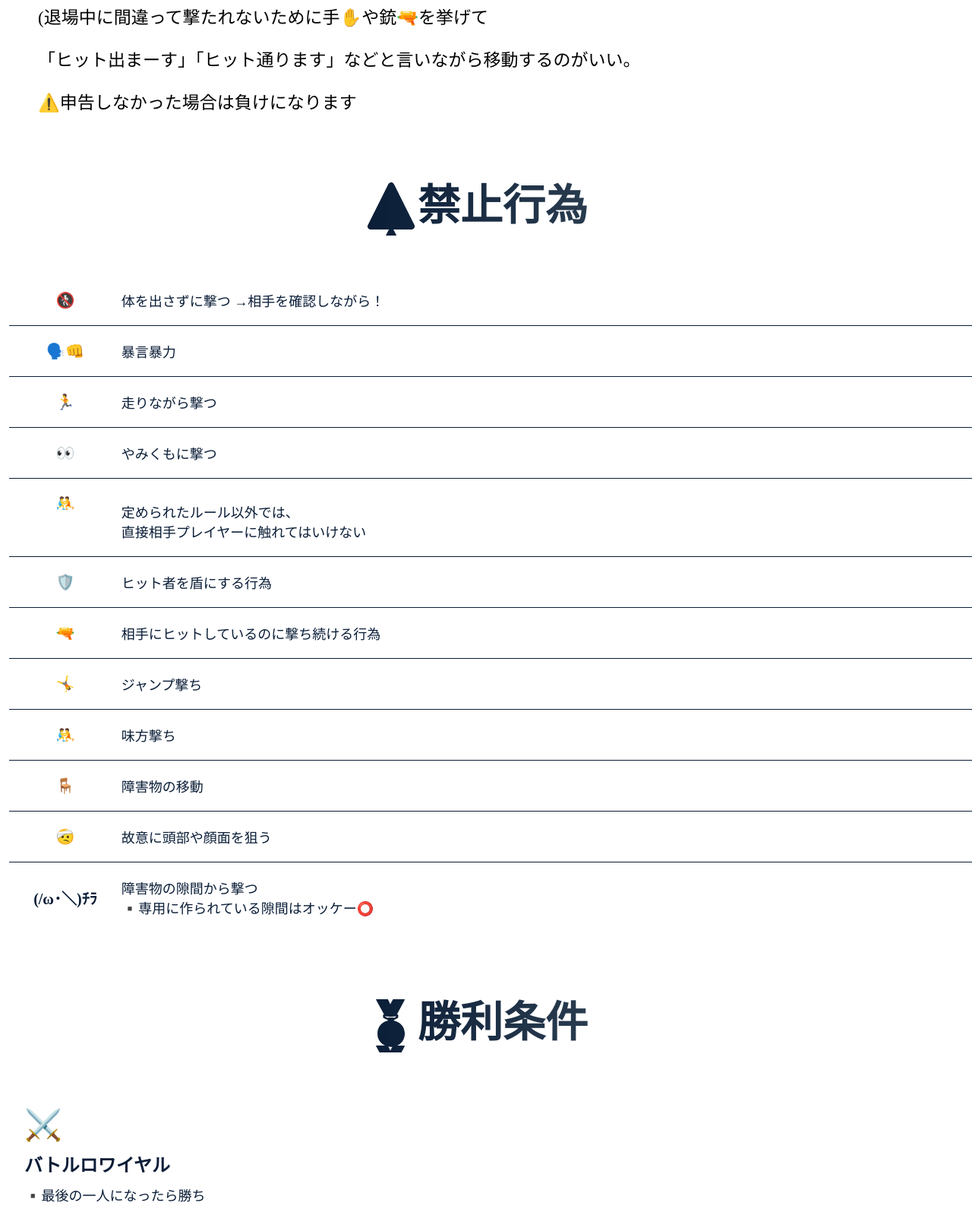
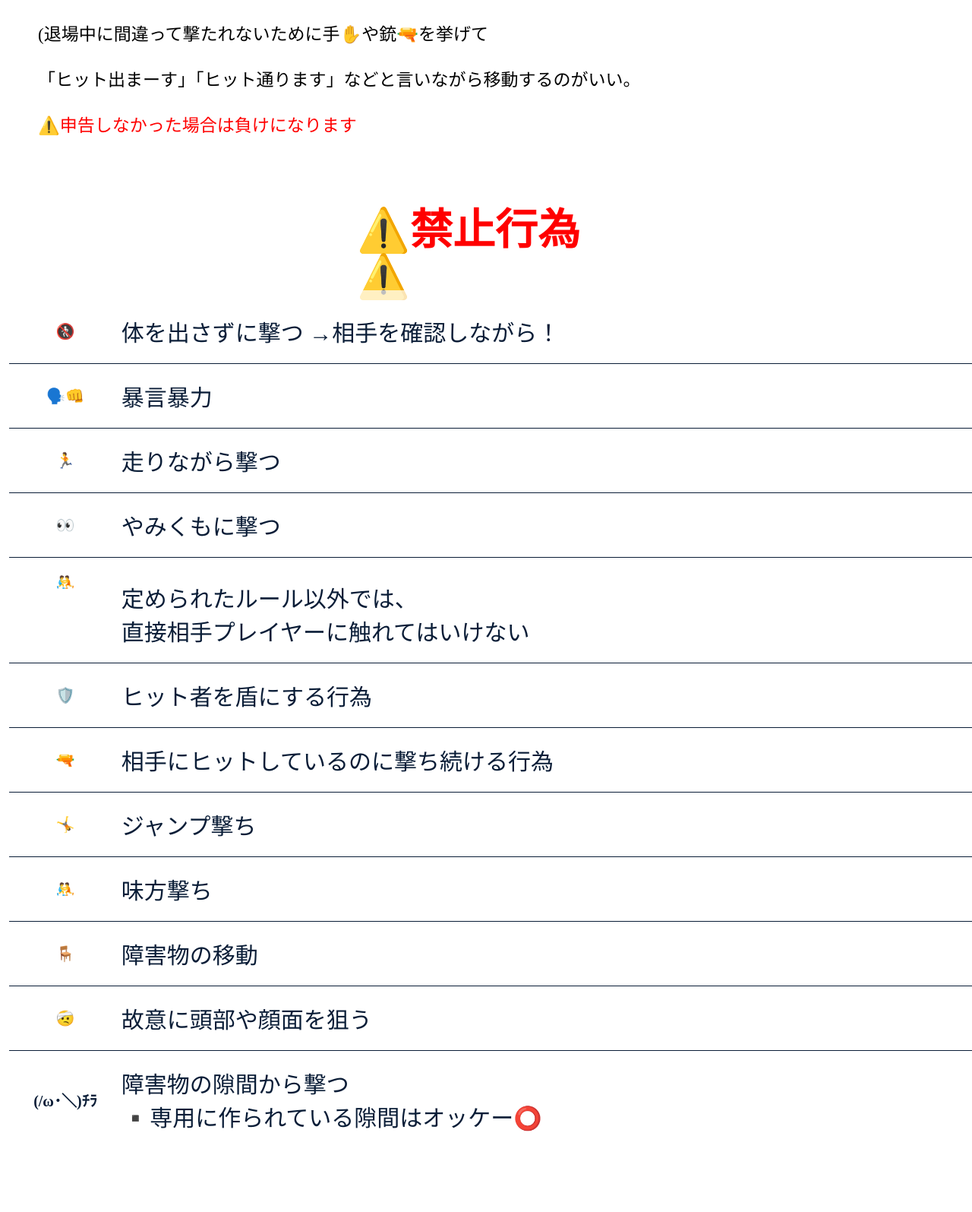
Before and after one commit to kotorody/sabage, a plain HTML site: page index.html in a window 1280 px wide. Shown: the part 945-2540 px from the top of the page at 76% size. Drawn offline with Linux system fonts and the light colour scheme.

Commit message:
Update style.css

```diff
--- a/style.css
+++ b/style.css
@@ -72,7 +72,7 @@ body {
   font-size: 23px;
   font-style: normal;
   font-weight: 400;
-  line-height: 56px;
+  line-height: 60px;
   margin-top: 40px;
 }
 
@@ -85,12 +85,13 @@ body {
 }
 
 .ca {
-  width: 320px;
+  color: red;
+  width: 340px;
   height: 70px;
-  background: linear-gradient(90deg, #0a1d37 0%, #2c3e50 100%);
+  /*background: linear-gradient(90deg, #0a1d37 0%, #2c3e50 100%);
   -webkit-background-clip: text;
   -webkit-text-fill-color: transparent;
-  mix-blend-mode: plus-darker;
+  mix-blend-mode: plus-darker;*/
   font-family: Helvetica;
   font-size: 56px;
   font-style: normal;
@@ -139,7 +140,7 @@ body {
 .枠内項目詳細 {
   color: #0a1d37;
   width: 100%;
-  font-size: 18px;
+  font-size: 30px;
   font-style: normal;
   font-weight: 400;
   line-height: normal;
@@ -162,12 +163,12 @@ body {
 }
 
 .ea {
-  width: 320px;
+  width: 340px;
   height: 70px;
-  background: linear-gradient(90deg, #0a1d37 0%, #2c3e50 100%);
+  /*background: linear-gradient(90deg, #0a1d37 0%, #2c3e50 100%);
   -webkit-background-clip: text;
   -webkit-text-fill-color: transparent;
-  mix-blend-mode: plus-darker;
+  mix-blend-mode: plus-darker;*/
   font-family: Helvetica;
   font-size: 56px;
   font-style: normal;
@@ -195,9 +196,10 @@ body {
 }
 
 .勝ち方タイトル {
+  width: 100%;
   color: #0a1d37;
   font-family: "Hiragino Kaku Gothic StdN";
-  font-size: 24px;
+  font-size: 34px;
   font-style: normal;
   font-weight: 700;
   line-height: normal;
@@ -205,8 +207,9 @@ body {
 }
 
 .勝ち方詳細 {
+  width: 100%;
   color: #0a1d37;
-  font-size: 18px;
+  font-size: 25px;
   font-style: normal;
   font-weight: 400;
   line-height: 30px;
@@ -232,3 +235,6 @@ body {
   font-weight: 400;
   line-height: normal;
 }
+.大事 {
+  color: red;
+}
```
